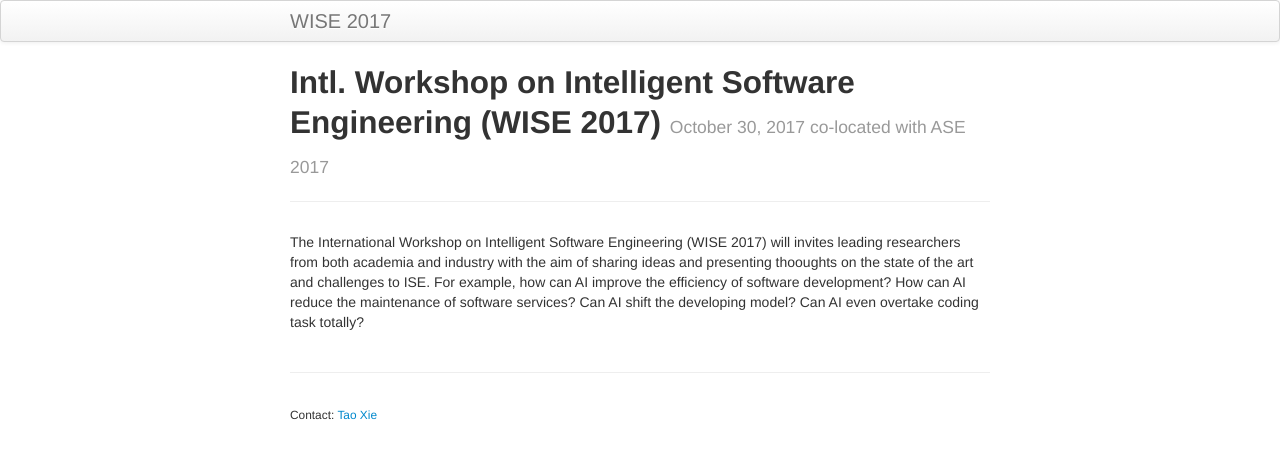
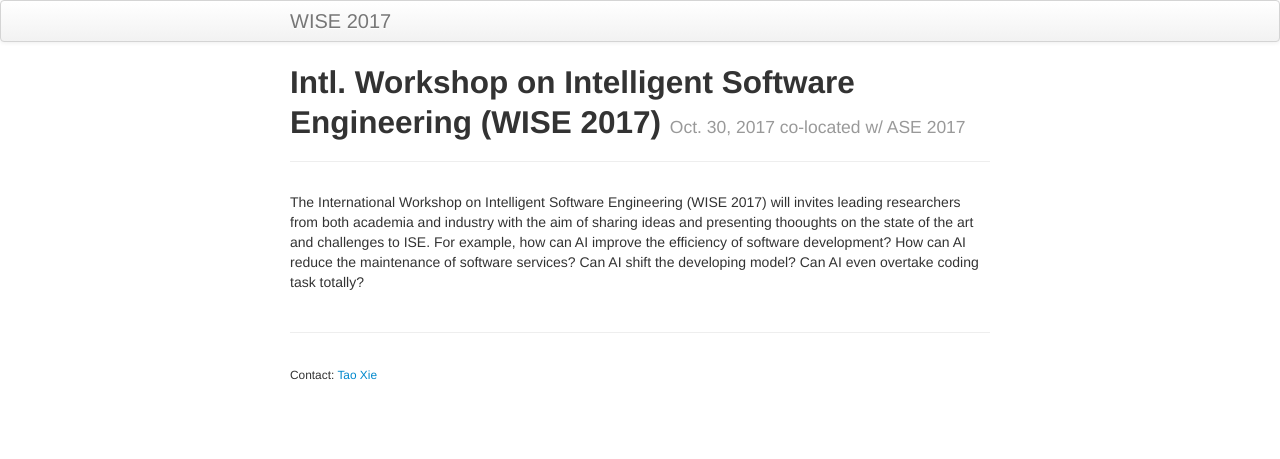
Before and after one commit to isofteng/wise2017, a Jekyll site: the page built from index.md, in a window 1280 px wide. Shown: the top 459 px of the page. Built offline with Jekyll 4.4.1, drawn with Linux system fonts in a browser that asks for light colours.

Commit message:
shorten title

```diff
--- a/index.md
+++ b/index.md
@@ -1,7 +1,7 @@
 ---
 layout: page
 title: Intl. Workshop on Intelligent Software Engineering (WISE 2017)
-tagline: October 30, 2017 co-located with ASE 2017
+tagline: Oct. 30, 2017 co-located w/ ASE 2017
 description: International Workshop on Intelligent Software Engineering (WISE 2017)
 ---
 
```
